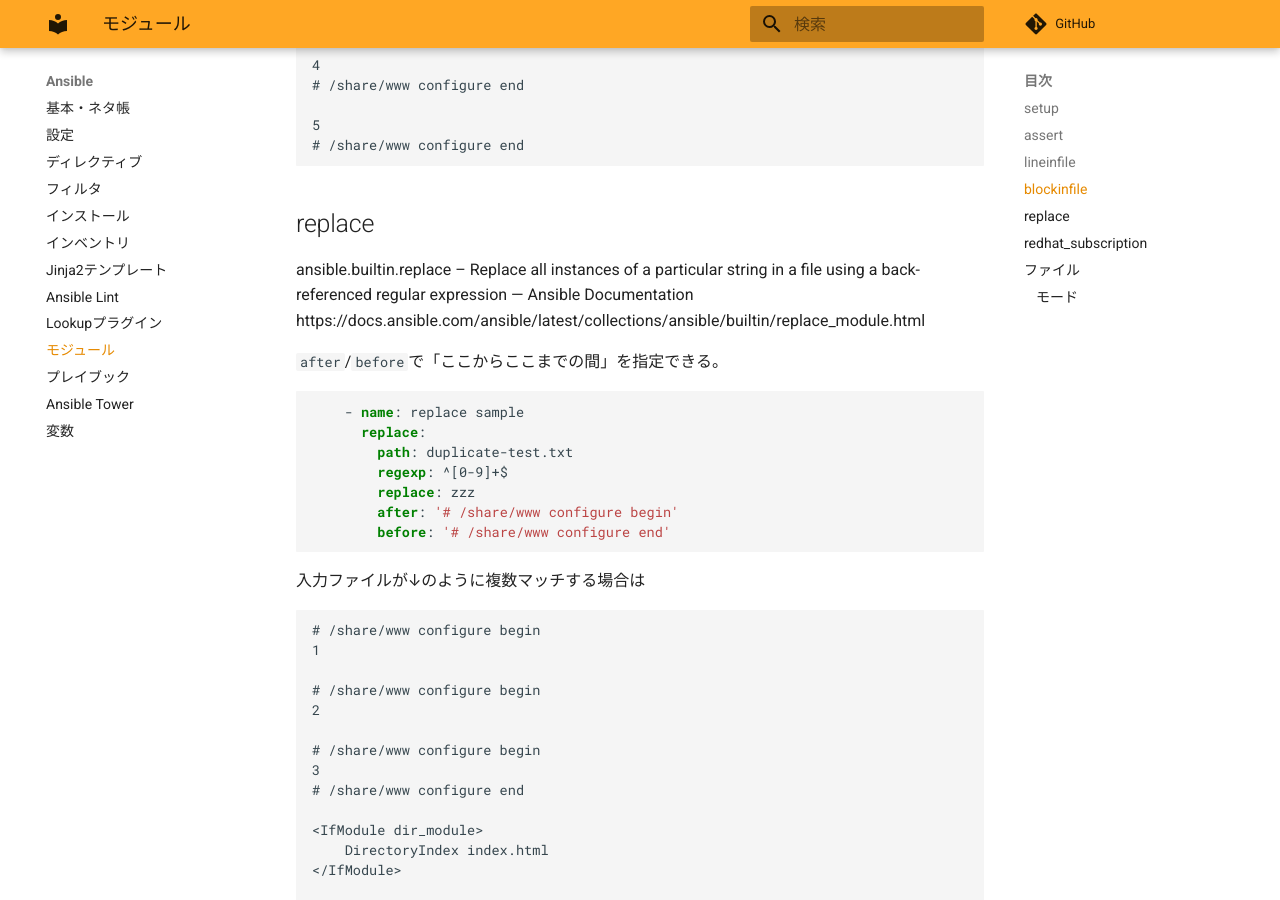
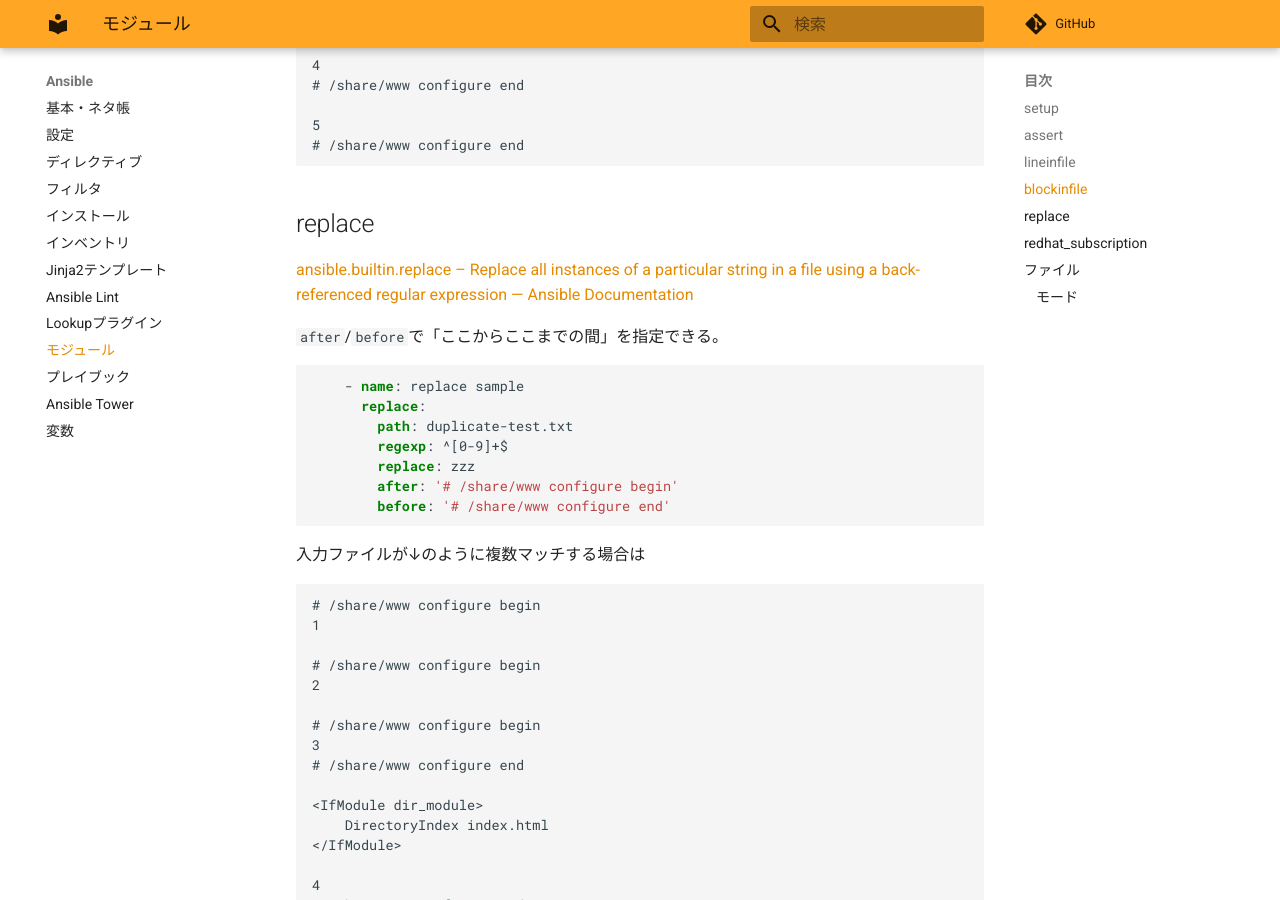
Before and after one commit to zaki-lknr/docs, an MkDocs documentation site: the page built from docs/Ansible/module.md, in a window 1280 px wide and 900 px high, scrolled down 3087 px. Built offline with MkDocs 1.6.1 and Material for MkDocs 9.7.7, drawn with Linux system fonts in a browser that asks for light colours; comment, search, counter and statistics services are not loaded.

Commit message:
fix: linkのmarkdown書式

```diff
--- a/docs/Ansible/module.md
+++ b/docs/Ansible/module.md
@@ -148,8 +148,7 @@ __最初に__ マッチする行を対象にする場合は`firstmatch: true`を
 
 ## replace
 
-ansible.builtin.replace – Replace all instances of a particular string in a file using a back-referenced regular expression — Ansible Documentation
-https://docs.ansible.com/ansible/latest/collections/ansible/builtin/replace_module.html
+[ansible.builtin.replace – Replace all instances of a particular string in a file using a back-referenced regular expression — Ansible Documentation](https://docs.ansible.com/ansible/latest/collections/ansible/builtin/replace_module.html)
 
 `after`/`before`で「ここからここまでの間」を指定できる。
 
```
